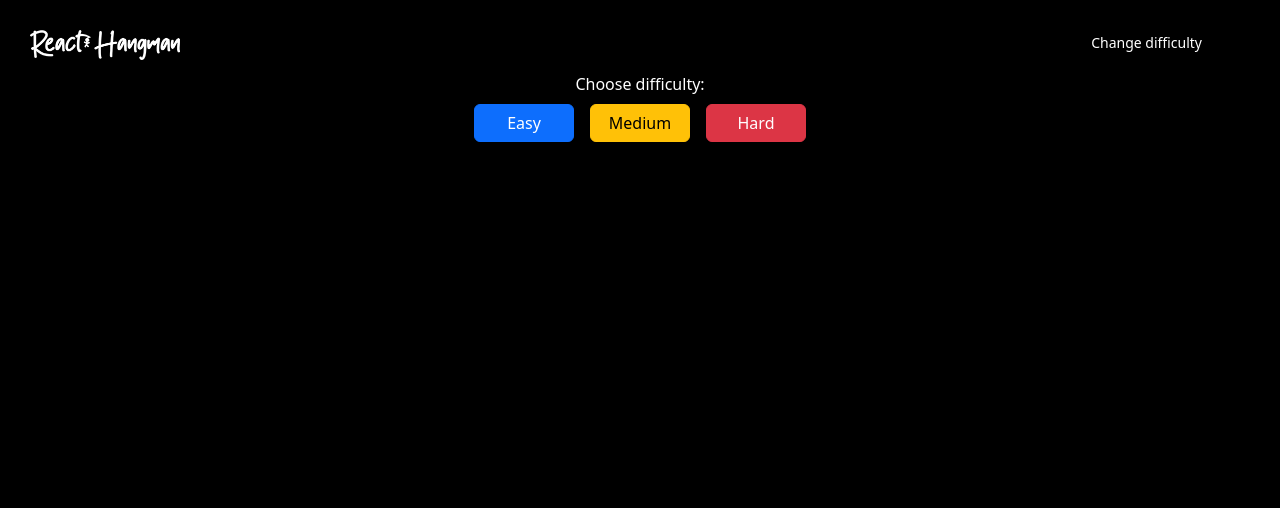
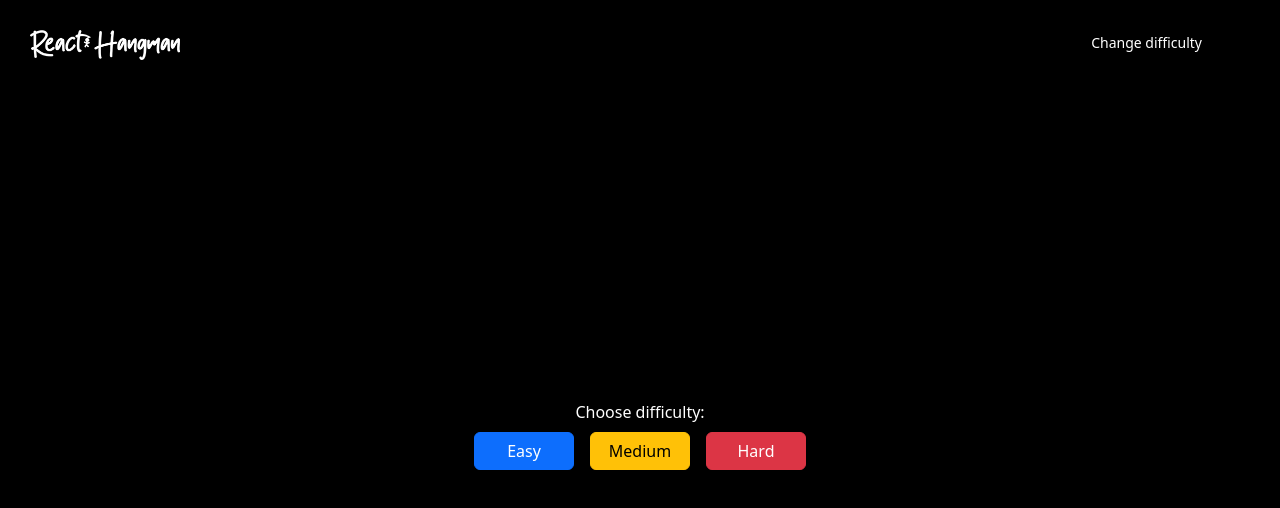
Before and after one commit to ethantaylan/react-hangman, a React (Vite) app: page / in a window 1280 px wide. Shown: the top 508 px of the page. Built offline with nearby package versions, Linux system fonts and the light colour scheme.

Commit message:
feat(hangman): difficulty-menu centered

```diff
--- a/src/index.css
+++ b/src/index.css
@@ -149,3 +149,10 @@ body {
   width: 150px;
 
 }
+
+.difficulty-menu {
+
+  position: absolute;
+  top: 50%;
+  text-align: center;
+}
--- a/src/packages/Home.tsx
+++ b/src/packages/Home.tsx
@@ -49,7 +49,7 @@ const Home: React.FC = () => {
 
 
       {difficultyMenu ? (
-        <React.Fragment>
+        <div className="difficulty-menu">
           <span className="text-white mt-5">Choose difficulty:</span>
           <div className="text-white d-flex">
             <button
@@ -77,7 +77,7 @@ const Home: React.FC = () => {
               Hard
             </button>
           </div>
-        </React.Fragment>
+        </div>
       ) : (
         <React.Fragment>
           {selectedDifficulty === "Easy" && <HangmanEasy />}
```
